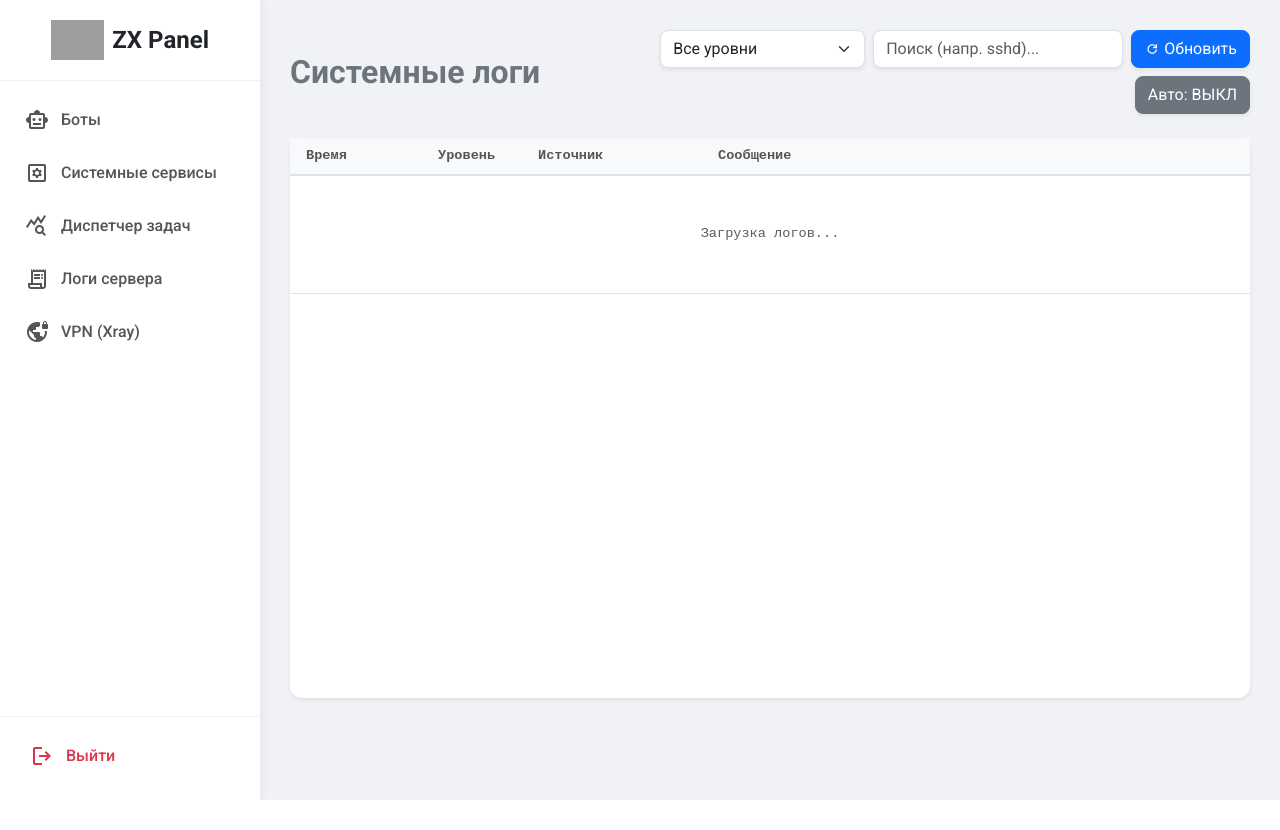
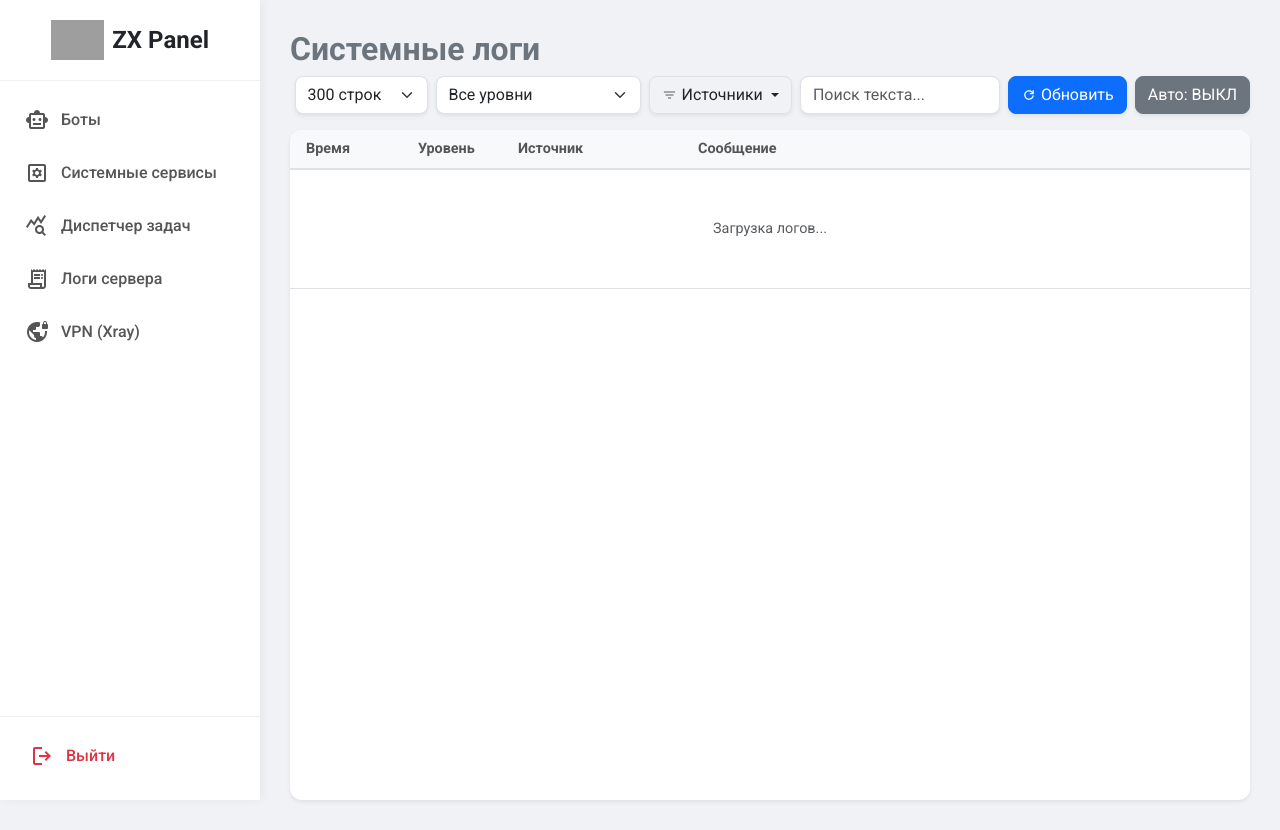
Before and after one commit to Zotic/webpanel, a Flask app: template templates/logs.html in a window 1280 px wide. Before the commit the page ends 800 px from the top, so only its background shows below. Run offline with Flask 3, Linux system fonts and the light colour scheme; the template is opened without the code that fills it, so the values that code supplies are empty; grey boxes are pictures that could not be loaded.

Commit message:
update logs

```diff
--- a/static/js/logs.js
+++ b/static/js/logs.js
@@ -1,35 +1,113 @@
 let isAutoRefresh = false;
 let pollInterval = null;
 let searchTimeout = null;
+
+let allLoadedLogs = [];       // Хранит все загруженные с сервера логи
+let selectedSources = new Set(); // Хранит выбранные галочками источники
 
 // Функция загрузки логов с сервера
 async function fetchLogs() {
     const priority = document.getElementById('logPriority').value;
     const search = document.getElementById('logSearch').value;
+    const lines = document.getElementById('logLines').value; // Читаем выбор количества строк
     const tbody = document.getElementById('logsTableBody');
 
     try {
         const res = await fetch('/api/system_logs', {
             method: 'POST',
             headers: { 'Content-Type': 'application/json' },
-            body: JSON.stringify({ priority: priority, search: search, lines: 300 })
+            body: JSON.stringify({ priority: priority, search: search, lines: parseInt(lines) })
         });
 
         if (res.status === 401) { location.reload(); return; }
         const data = await res.json();
 
         if (data.success) {
+            allLoadedLogs = data.logs;
+            updateSourceFilters(); // Обновляем список галочек
+            renderLogs();          // Отрисовываем таблицу
+        }
+    } catch (e) {
+        console.error("Ошибка загрузки логов:", e);
+    }
+}
+
+// Построение выпадающего списка источников (галочки)
+function updateSourceFilters() {
+    const sourceMenu = document.getElementById('sourceFilterMenu');
+
+    // Собираем все уникальные источники из загруженных логов
+    const uniqueSources = new Set();
+    allLoadedLogs.forEach(log => uniqueSources.add(log.source));
+    const sortedSources = Array.from(uniqueSources).sort();
+
+    // Если это первая загрузка, ставим галочки на все источники
+    if (selectedSources.size === 0 && sortedSources.length > 0) {
+        sortedSources.forEach(s => selectedSources.add(s));
+    }
+
+    sourceMenu.innerHTML = '';
+
+    // Добавляем кнопки "Выбрать все / Снять все"
+    const topActions = document.createElement('div');
+    topActions.className = 'd-flex justify-content-between mb-2 pb-2 border-bottom';
+    topActions.innerHTML = `
+        <button type="button" class="btn btn-sm btn-link text-decoration-none p-0" onclick="selectAllSources(true)">Выбрать все</button>
+        <button type="button" class="btn btn-sm btn-link text-decoration-none p-0 text-danger" onclick="selectAllSources(false)">Снять все</button>
+    `;
+    sourceMenu.appendChild(topActions);
+
+    // Добавляем чекбоксы
+    sortedSources.forEach(source => {
+        const li = document.createElement('li');
+        li.className = 'form-check ms-2 me-2 mb-1';
+
+        const isChecked = selectedSources.has(source) ? 'checked' : '';
+
+        li.innerHTML = `
+            <input class="form-check-input" type="checkbox" value="${source}" id="chk_${source}" ${isChecked} onchange="toggleSource('${source}', this.checked)">
+            <label class="form-check-label text-truncate w-100 cursor-pointer" for="chk_${source}" title="${source}">
+                ${source}
+            </label>
+        `;
+        sourceMenu.appendChild(li);
+    });
+}
+
+// Обработка включения/выключения одной галочки
+function toggleSource(source, isChecked) {
+    if (isChecked) selectedSources.add(source);
+    else selectedSources.delete(source);
+    renderLogs(); // Перерисовываем мгновенно (без запроса к серверу)
+}
+
+// Обработка кнопок "Выбрать все / Снять все"
+function selectAllSources(checkAll) {
+    const checkboxes = document.querySelectorAll('#sourceFilterMenu .form-check-input');
+    checkboxes.forEach(chk => {
+        chk.checked = checkAll;
+        if (checkAll) selectedSources.add(chk.value);
+        else selectedSources.delete(chk.value);
+    });
+    renderLogs();
+}
+
+// Отрисовка логов в таблице
+function renderLogs() {
+    const tbody = document.getElementById('logsTableBody');
     tbody.innerHTML = '';
 
-            if (data.logs.length === 0) {
-                tbody.innerHTML = '<tr><td colspan="4" class="text-center py-5 text-muted">По вашему запросу логов не найдено.</td></tr>';
+    // Фильтруем логи на основе выбранных галочек
+    const filteredLogs = allLoadedLogs.filter(log => selectedSources.has(log.source));
+
+    if (filteredLogs.length === 0) {
+        tbody.innerHTML = '<tr><td colspan="4" class="text-center py-5 text-muted">По выбранным источникам логов нет.</td></tr>';
         return;
     }
 
-            data.logs.forEach(log => {
+    filteredLogs.forEach(log => {
         const tr = document.createElement('tr');
 
-                // Настраиваем цвета в зависимости от уровня
         let badgeClass = 'bg-secondary';
         let rowClass = '';
 
@@ -44,18 +122,16 @@ async function fetchLogs() {
         }
 
         tr.className = rowClass;
+
+        // Используем читаемые шрифты: Roboto для служебной информации, Consolas для самого лога
         tr.innerHTML = `
-                    <td class="ps-3 text-muted text-nowrap">${log.time}</td>
+            <td class="ps-3 text-muted text-nowrap" style="font-family: 'Roboto', sans-serif; font-size: 0.8rem;">${log.time}</td>
             <td><span class="badge ${badgeClass} w-100">${log.priority}</span></td>
-                    <td class="fw-bold text-truncate" style="max-width: 180px;" title="${log.source}">${log.source}</td>
-                    <td class="pe-3" style="word-break: break-word;">${log.message}</td>
+            <td class="fw-bold text-truncate" style="max-width: 180px; font-family: 'Roboto', sans-serif;" title="${log.source}">${log.source}</td>
+            <td class="pe-3" style="font-family: Consolas, Monaco, 'Liberation Mono', monospace; font-size: 0.85rem; word-break: break-word;">${log.message}</td>
         `;
         tbody.appendChild(tr);
     });
-        }
-    } catch (e) {
-        console.error("Ошибка загрузки логов:", e);
-    }
 }
 
 // Автообновление
@@ -65,8 +141,8 @@ function toggleAutoRefresh() {
     if (isAutoRefresh) {
         btn.className = 'btn btn-success shadow-sm';
         btn.innerText = 'Авто: ВКЛ';
-        fetchLogs(); // Загружаем сразу
-        pollInterval = setInterval(fetchLogs, 4000); // Каждые 4 секунды
+        fetchLogs();
+        pollInterval = setInterval(fetchLogs, 4000);
     } else {
         btn.className = 'btn btn-secondary shadow-sm';
         btn.innerText = 'Авто: ВЫКЛ';
@@ -74,13 +150,12 @@ function toggleAutoRefresh() {
     }
 }
 
-// Поиск с задержкой (Debounce) - ждет пока пользователь закончит печатать
+// Поиск с задержкой
 document.getElementById('logSearch').addEventListener('input', () => {
     clearTimeout(searchTimeout);
     searchTimeout = setTimeout(() => {
         fetchLogs();
-    }, 500); // Ждем полсекунды после последнего нажатия клавиши
+    }, 500);
 });
 
-// Загружаем логи при открытии страницы
 document.addEventListener('DOMContentLoaded', fetchLogs);
--- a/templates/logs.html
+++ b/templates/logs.html
@@ -1,20 +1,38 @@
 {% extends "base.html" %}
 
 {% block content %}
-<div class="d-flex justify-content-between align-items-center mb-4 flex-wrap gap-3">
+<div class="d-flex justify-content-between align-items-center mb-3 flex-wrap gap-2">
     <h2 class="fw-bold text-secondary mb-0">Системные логи</h2>
 
     <div class="d-flex flex-wrap gap-2 flex-grow-1 justify-content-lg-end align-items-center">
+        <!-- Выбор количества строк -->
+        <select id="logLines" class="form-select shadow-sm" style="width: auto; border-radius: 8px;" onchange="fetchLogs()">
+            <option value="100">100 строк</option>
+            <option value="300" selected>300 строк</option>
+            <option value="500">500 строк</option>
+            <option value="1000">1000 строк</option>
+        </select>
+
         <!-- Фильтр уровня логов -->
         <select id="logPriority" class="form-select shadow-sm" style="width: auto; border-radius: 8px;" onchange="fetchLogs()">
             <option value="all">Все уровни</option>
-            <option value="error">🔴 Только Ошибки</option>
+            <option value="error">🔴 Ошибки</option>
             <option value="warning">🟡 Предупреждения</option>
             <option value="info">🔵 Информация</option>
         </select>
 
+        <!-- Всплывающее меню с галочками (Источники) -->
+        <div class="dropdown">
+            <button class="btn btn-white border shadow-sm dropdown-toggle d-flex align-items-center gap-1" type="button" data-bs-toggle="dropdown" data-bs-auto-close="outside" style="border-radius: 8px;">
+                <span class="material-symbols-outlined fs-6 text-secondary">filter_list</span> Источники
+            </button>
+            <ul class="dropdown-menu p-2 shadow" id="sourceFilterMenu" style="max-height: 350px; overflow-y: auto; width: 260px;">
+                <li><span class="text-muted small px-2">Загрузите логи...</span></li>
+            </ul>
+        </div>
+
         <!-- Поиск -->
-        <input type="text" id="logSearch" class="form-control shadow-sm" placeholder="Поиск (напр. sshd)..." style="max-width: 250px; border-radius: 8px;">
+        <input type="text" id="logSearch" class="form-control shadow-sm" placeholder="Поиск текста..." style="max-width: 200px; border-radius: 8px;">
 
         <button class="btn btn-primary shadow-sm d-flex align-items-center gap-1" onclick="fetchLogs()" style="border-radius: 8px;">
             <span class="material-symbols-outlined fs-6">refresh</span> Обновить
@@ -26,15 +44,15 @@
     </div>
 </div>
 
-<div class="card border-0 shadow-sm mb-4">
-    <div class="card-body p-0">
-        <!-- Обертка для скролла таблицы -->
-        <div class="table-responsive" style="height: 70vh; overflow-y: auto;">
-            <table class="table table-hover align-middle mb-0" style="font-size: 0.85rem; font-family: 'Courier New', monospace;">
+<!-- Растягиваем карточку до конца экрана с помощью calc() -->
+<div class="card border-0 shadow-sm" style="height: calc(100vh - 130px); overflow: hidden;">
+    <div class="card-body p-0 h-100">
+        <div class="table-responsive h-100">
+            <table class="table table-hover align-middle mb-0" style="font-size: 0.9rem;">
                 <!-- Прилипающая шапка -->
                 <thead class="table-dark position-sticky top-0" style="z-index: 10;">
                     <tr>
-                        <th class="ps-3" style="width: 140px;">Время</th>
+                        <th class="ps-3" style="width: 120px;">Время</th>
                         <th style="width: 100px;">Уровень</th>
                         <th style="width: 180px;">Источник</th>
                         <th class="pe-3">Сообщение</th>
```
Lines whose indentation alone changed are shown as unchanged.
